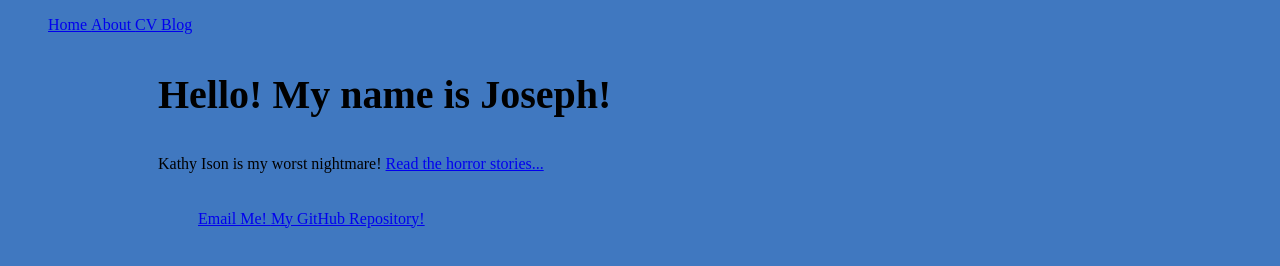
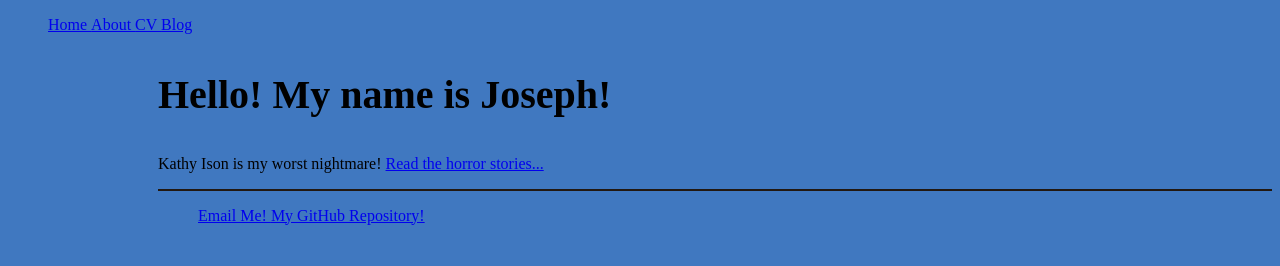
Before and after one commit to jnolan0319/jnolan0319.github.io, a plain HTML site: page index.html in a window 1280 px wide. Drawn offline with Linux system fonts and the light colour scheme.

Commit message:
Update main.css

```diff
--- a/css/main.css
+++ b/css/main.css
@@ -21,7 +21,7 @@ p a
 
 footer
 {
-	padding-top:	5px;
+	border-top:	2px solid #221811;
 }
 
 #wrapper
```
